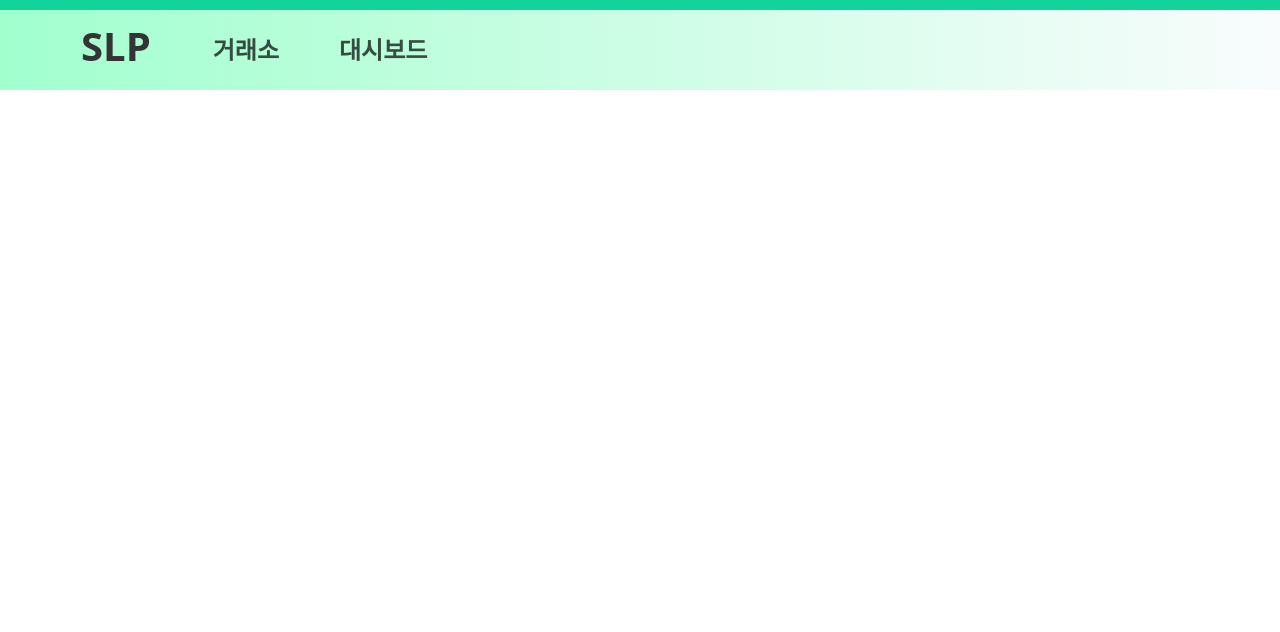
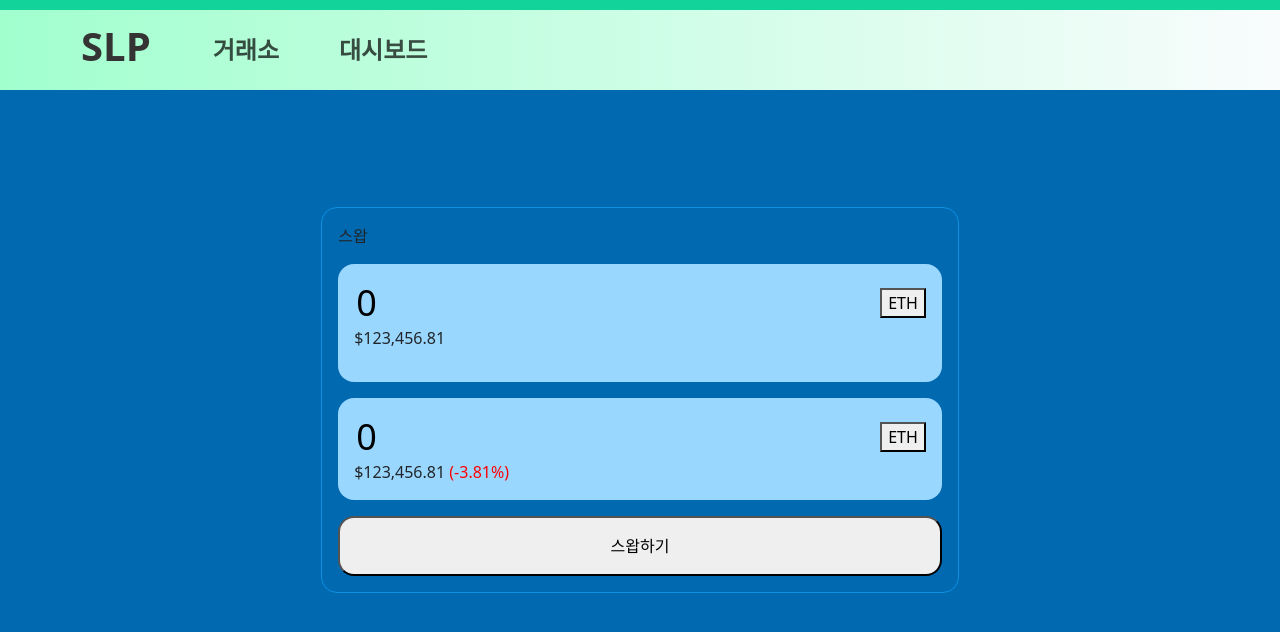
Before and after one commit to 2022-cau-capstone-team02/web, a React (Create React App) app: page /exchange in a window 1280 px wide. Shown: the top 632 px of the page. Built offline with nearby package versions, Linux system fonts and the light colour scheme; a web font is replaced by a local one.

Commit message:
feat(swap) : create swap page

```diff
--- a/package.json
+++ b/package.json
@@ -26,11 +26,13 @@
     "react-chartjs-2": "^4.3.1",
     "react-dom": "^18.2.0",
     "react-icons": "^4.4.0",
+    "react-modal": "^3.16.1",
     "react-router": "^6.4.1",
     "react-router-dom": "^6.4.1",
     "react-scripts": "5.0.1",
     "redux": "^4.2.0",
     "styled-components": "^5.3.5",
+    "three": "^0.145.0",
     "web-vitals": "^2.1.4"
   },
   "scripts": {
--- a/src/Exchange.js
+++ b/src/Exchange.js
@@ -1,11 +1,106 @@
-import React from 'react'
+import React, {useState} from 'react'
+import {commonTheme} from "./theme";
+import styled from "styled-components";
+import FlexRowCenter from "./components/FlexRowCenter";
 
 const Exchange = () => {
+  const [topInput, setTopInput ] = useState(0)
   return (
-    <div>
-
-    </div>
+    <Container style={{ backgroundColor : commonTheme.palette.light.blue900}}>
+      <SwapWrapper border={`1px solid ${commonTheme.palette.light.blue700}`}>
+        <SwapHeader>
+          <span>스왑</span>
+        </SwapHeader>
+        <SwapTokenContainer>
+          <SwapTokenWrapper bgColor={commonTheme.palette.light.blue300} className={"wrapper"}>
+            <FlexRowCenter>
+              <SwapTokenInput inputMode="decimal"
+                              onChange={(e) => {
+                                setTopInput(Number(e.target.value))
+                              }}
+                              autoComplete="off" autoCorrect="off" type="text" pattern="^[0-9]*[.,]?[0-9]*$" placeholder="0"
+                              minLength="1" maxLength="79" spellCheck="false" value={topInput} />
+              <button>ETH</button>
+            </FlexRowCenter>
+            <p>$123,456.81</p>
+          </SwapTokenWrapper>
+          <SwapTokenWrapper bgColor={commonTheme.palette.light.blue300} className={"wrapper"}>
+            <FlexRowCenter>
+              <SwapTokenInput inputMode="decimal"
+                              onChange={(e) => {
+                                setTopInput(Number(e.target.value))
+                              }}
+                              autoComplete="off" autoCorrect="off" type="text" pattern="^[0-9]*[.,]?[0-9]*$" placeholder="0"
+                              minLength="1" maxLength="79" spellCheck="false" value={topInput} />
+              <button>ETH</button>
+            </FlexRowCenter>
+            <span>$123,456.81 <span style={{ color : 'red' }}>(-3.81%)</span></span>
+          </SwapTokenWrapper>
+        </SwapTokenContainer>
+        <SwapButton>스왑하기</SwapButton>
+      </SwapWrapper>
+    </Container>
   )
 }
 
+const Container = styled.div`
+  width: 100vw;
+  height : 100vh;
+  display: flex;
+  justify-content: center;
+  align-items: center;
+`
+
+const SwapWrapper = styled.div`
+  display: flex;
+  flex-direction: column;
+  padding : 16px;
+  border-radius: 16px;
+  border: ${(props) => props.border};
+`
+
+const SwapHeader = styled.div`
+  display: flex;
+  flex-direction: row;
+  align-items: center;
+  justify-content: space-between;
+  margin-bottom: 16px;
+`
+
+const SwapTokenContainer = styled.div`
+  margin-bottom: 16px;
+  .wrapper:first-child {
+    margin-bottom: 16px;
+  }
+`
+
+const SwapTokenWrapper =styled.div`
+  display: flex;
+  flex-direction: column;
+  background-color: ${(props) => props.bgColor};
+  border-radius: 16px;
+  padding : 16px;
+`
+
+const SwapTokenInput = styled.input`
+  filter: none;
+  opacity: 1;
+  background-color: transparent;
+  border: none;
+  transition: opacity 0.2s ease-in-out 0s;
+  text-align: left;
+  font-size: 36px;
+  line-height: 44px;
+  font-variant: small-caps;
+`
+
+const SwapButton = styled.button`
+  display: flex;
+  padding : 16px;
+  border-radius: 16px;
+  align-items: center;
+  justify-content: center;
+`
+
+
 export default Exchange
--- /dev/null
+++ b/src/components/FlexRowCenter.js
@@ -0,0 +1,11 @@
+import React from 'react';
+
+const FlexRowCenter = ({ children, moreStyle, ...restProps }) => {
+  return (
+    <div style={{ display : "flex", flexDirection : "row", alignItems : "center", ...moreStyle}} {...restProps}>
+      { children }
+    </div>
+  );
+};
+
+export default FlexRowCenter;
--- a/src/index.css
+++ b/src/index.css
@@ -1,8 +1,48 @@
-body {
+/* http://meyerweb.com/eric/tools/css/reset/
+   v2.0 | 20110126
+   License: none (public domain)
+*/
+
+html, body, div, span, applet, object, iframe,
+h1, h2, h3, h4, h5, h6, p, blockquote, pre,
+a, abbr, acronym, address, big, cite, code,
+del, dfn, em, img, ins, kbd, q, s, samp,
+small, strike, strong, sub, sup, tt, var,
+b, u, i, center,
+dl, dt, dd, ol, ul, li,
+fieldset, form, label, legend,
+table, caption, tbody, tfoot, thead, tr, th, td,
+article, aside, canvas, details, embed,
+figure, figcaption, footer, header, hgroup,
+menu, nav, output, ruby, section, summary,
+time, mark, audio, video {
   margin: 0;
   padding: 0;
+  border: 0;
+  font-size: 100%;
+  font: inherit;
+  vertical-align: baseline;
 }
-
-* {
-  box-sizing: border-box;
+/* HTML5 display-role reset for older browsers */
+article, aside, details, figcaption, figure,
+footer, header, hgroup, menu, nav, section {
+  display: block;
 }
+body {
+  line-height: 1;
+}
+ol, ul {
+  list-style: none;
+}
+blockquote, q {
+  quotes: none;
+}
+blockquote:before, blockquote:after,
+q:before, q:after {
+  content: '';
+  content: none;
+}
+table {
+  border-collapse: collapse;
+  border-spacing: 0;
+}
--- /dev/null
+++ b/src/theme.js
@@ -0,0 +1,132 @@
+export const commonTheme = {
+  palette: {
+    white: '#FFFFFF',
+    black: '#000000',
+    light: {
+      bluegray100: '#E5EBF1',
+      bluegray300: '#CFD8E0',
+      bluegray500: '#A8B3BD',
+      bluegray600: '#84919E',
+      bluegray700: '#677380',
+      bluegray800: '#545D66',
+      bluegray900: '#363A3E',
+      gray100: '#EEEEEE',
+      gray300: '#D2D2D2',
+      gray500: '#B4B2B2',
+      gray600: '#888888',
+      gray700: '#616161',
+      gray800: '#4D4D4D',
+      gray900: '#222222',
+      blue100: '#EAF6FF',
+      blue300: '#9AD7FF',
+      blue500: '#63C0FF',
+      blue600: '#18A0FB',
+      blue700: '#1090E5',
+      blue800: '#057ECE',
+      blue900: '#0069AF',
+      pink100: '#FFEAF0',
+      pink300: '#FFAFC6',
+      pink500: '#FF90B0',
+      pink600: '#FF6591',
+      pink700: '#F54074',
+      pink800: '#E72960',
+      pink900: '#CA1146',
+      green100: '#C6FFD9',
+      green300: '#7FF8B6',
+      green500: '#57EBA4',
+      green600: '#1DD286',
+      green700: '#13BA74',
+      green800: '#0A9B5E',
+      green900: '#007C48',
+      red100: '#FFE9E9',
+      red300: '#FF9C9C',
+      red500: '#FF6B6B',
+      red600: '#F22222',
+      red700: '#D10D0D',
+      red800: '#AB1212',
+      red900: '#7C0000',
+      yellow100: '#FFF6D6',
+      yellow300: '#FFEEB1',
+      yellow500: '#FFE484',
+      yellow600: '#FFD541',
+      yellow700: '#EBB908',
+      yellow800: '#D89C02',
+      yellow900: '#A96F00',
+    },
+    dark: {
+      bluegray100: '#E5EBF1',
+      bluegray300: '#CFD8E0',
+      bluegray500: '#A8B3BD',
+      bluegray600: '#84919E',
+      bluegray700: '#677380',
+      bluegray800: '#545D66',
+      bluegray900: '#363A3E',
+      gray100: '#EEEEEE',
+      gray300: '#D2D2D2',
+      gray500: '#B4B2B2',
+      gray600: '#888888',
+      gray700: '#616161',
+      gray800: '#4D4D4D',
+      gray900: '#222222',
+      blue100: '#EAF6FF',
+      blue300: '#9AD7FF',
+      blue500: '#63C0FF',
+      blue600: '#18A0FB',
+      blue700: '#1090E5',
+      blue800: '#057ECE',
+      blue900: '#0069AF',
+      pink100: '#FFEAF0',
+      pink300: '#FFAFC6',
+      pink500: '#FF90B0',
+      pink600: '#FF6591',
+      pink700: '#F54074',
+      pink800: '#E72960',
+      pink900: '#CA1146',
+      green100: '#C6FFD9',
+      green300: '#7FF8B6',
+      green500: '#57EBA4',
+      green600: '#1DD286',
+      green700: '#13BA74',
+      green800: '#0A9B5E',
+      green900: '#007C48',
+      red100: '#FFE9E9',
+      red300: '#FF9C9C',
+      red500: '#FF6B6B',
+      red600: '#F22222',
+      red700: '#D10D0D',
+      red800: '#AB1212',
+      red900: '#7C0000',
+      yellow100: '#FFF6D6',
+      yellow300: '#FFEEB1',
+      yellow500: '#FFE484',
+      yellow600: '#FFD541',
+      yellow700: '#EBB908',
+      yellow800: '#D89C02',
+      yellow900: '#A96F00',
+    },
+  },
+  zIndex: {
+    badge: 900,
+    backdrop: 1000,
+    modal: 1100,
+    bottomSheet: 1200,
+  },
+  fontFamily: {
+    bold: 'NotoSansKR-Bold',
+    regular: 'NotoSansKR-Regular',
+  },
+  fontSize: {
+    h1: 24,
+    h2: 20,
+    h3: 18,
+    h4: 16,
+    h5: 14,
+    body1: 18,
+    body2: 16,
+    body3: 14,
+    caption1: 12,
+    caption2: 10,
+    caption3: 12,
+    caption4: 10,
+  },
+};
```
Also changed, not shown: 2 other files (tests, documents, lock files or other folders).
